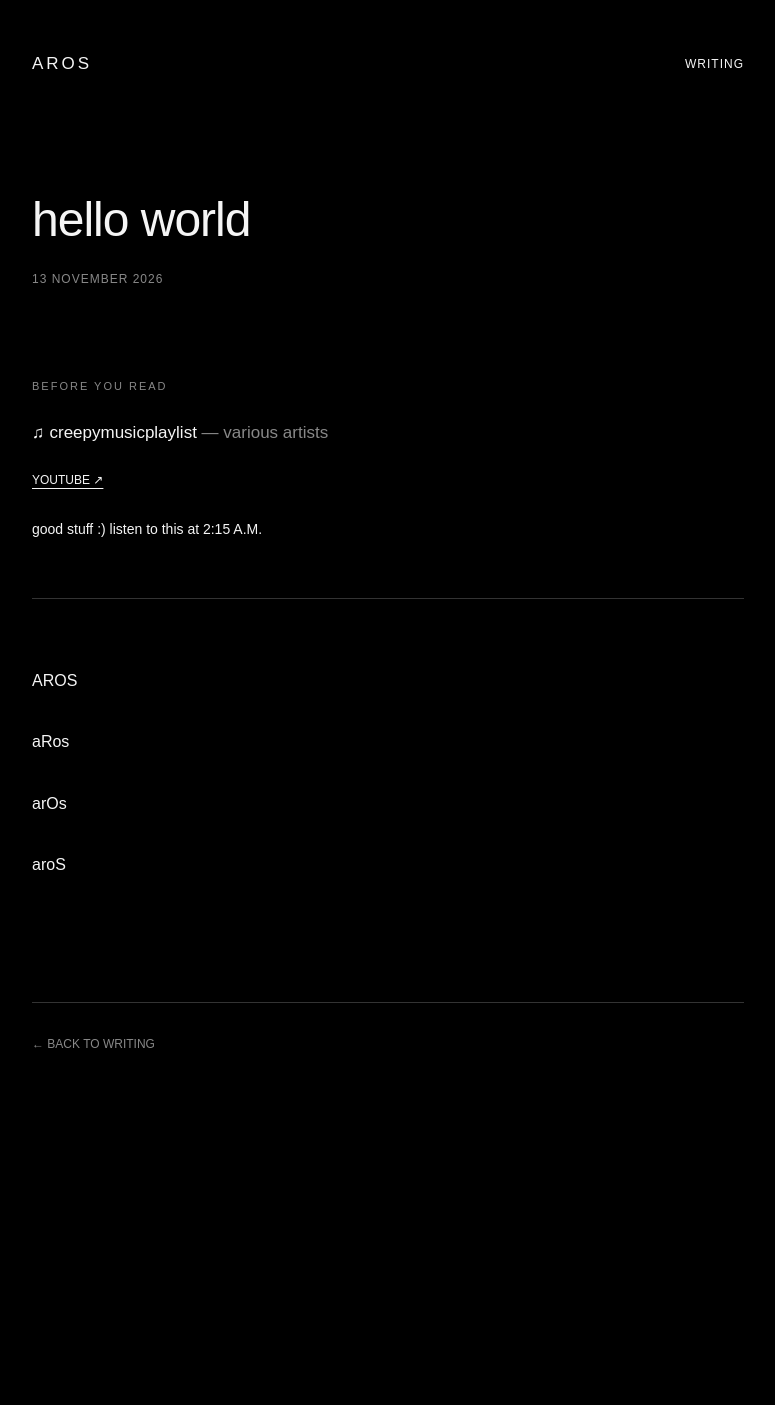
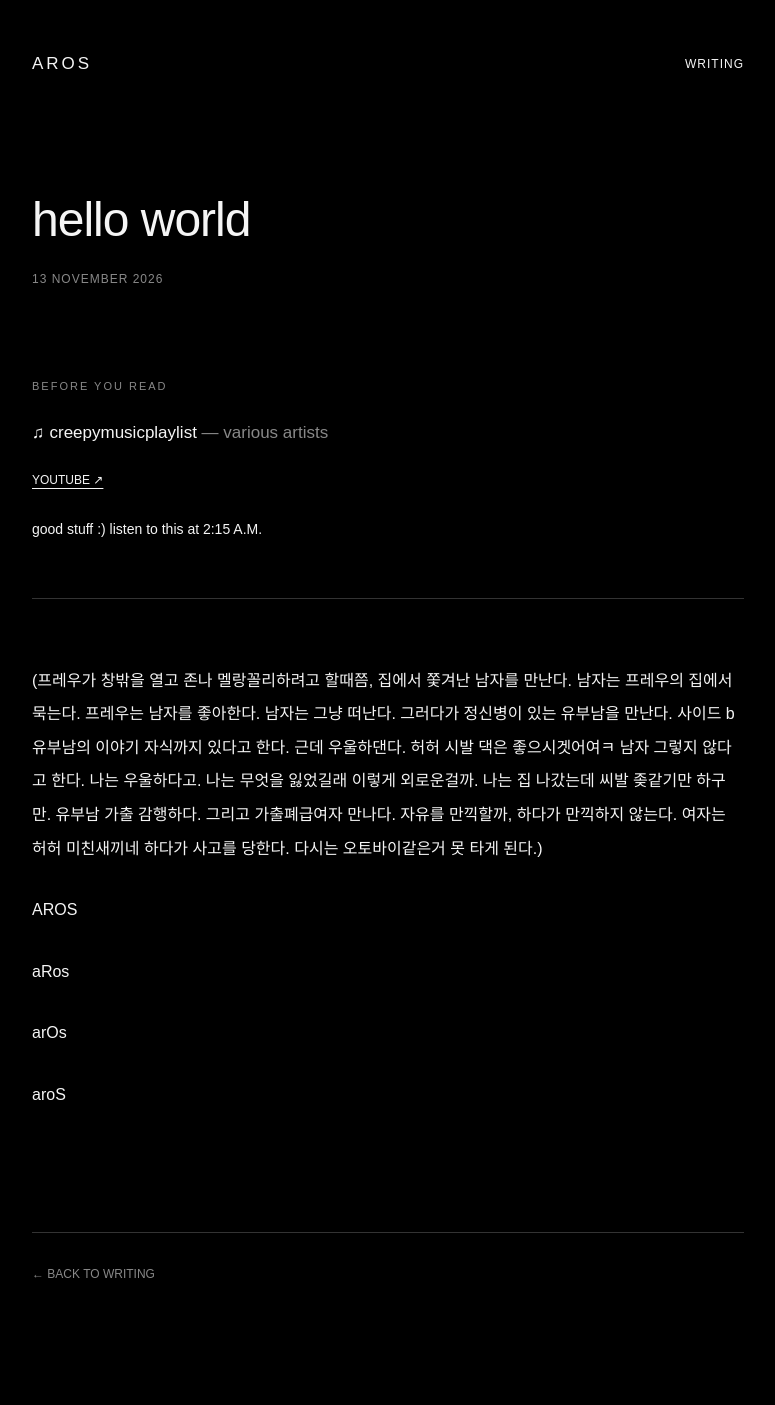
Before and after one commit to sagajellyfish/sagajellyfish.github.io, a Jekyll site: the page built from _posts/2026-11-13-hello-world.md, in a window 1280 px wide. Shown: the whole page, without its empty margins (252-1027 px from the left). Built offline with Jekyll 4.4.1, drawn with Linux system fonts in a browser that asks for light colours; before the commit the page ends 1176 px from its top, so only the background shows below that.

Commit message:
Update _posts/2026-11-13-hello-world.md (via Pages CMS)

```diff
--- a/_posts/2026-11-13-hello-world.md
+++ b/_posts/2026-11-13-hello-world.md
@@ -7,6 +7,8 @@ music_title: creepymusicplaylist
 music_artist: various artists
 youtube_url: https://www.youtube.com/watch?v=wLkX6uY2JXQ&list=RDwLkX6uY2JXQ&start_radio=1
 ---
+(프레우가 창밖을 열고 존나 멜랑꼴리하려고 할때쯤, 집에서 쫓겨난 남자를 만난다. 남자는 프레우의 집에서 묵는다. 프레우는 남자를 좋아한다. 남자는 그냥 떠난다. 그러다가 정신병이 있는 유부남을 만난다. 사이드 b 유부남의 이야기 자식까지 있다고 한다. 근데 우울하댄다. 허허 시발 댁은 좋으시겟어여ㅋ 남자 그렇지 않다고 한다. 나는 우울하다고. 나는 무엇을 잃었길래 이렇게 외로운걸까. 나는 집 나갔는데 씨발 좆같기만 하구만. 유부남 가출 감행하다. 그리고 가출폐급여자 만나다. 자유를 만끽할까, 하다가 만끽하지 않는다. 여자는 허허 미친새끼네 하다가 사고를 당한다. 다시는 오토바이같은거 못 타게 된다.)
+
 AROS
 
 aRos
```
